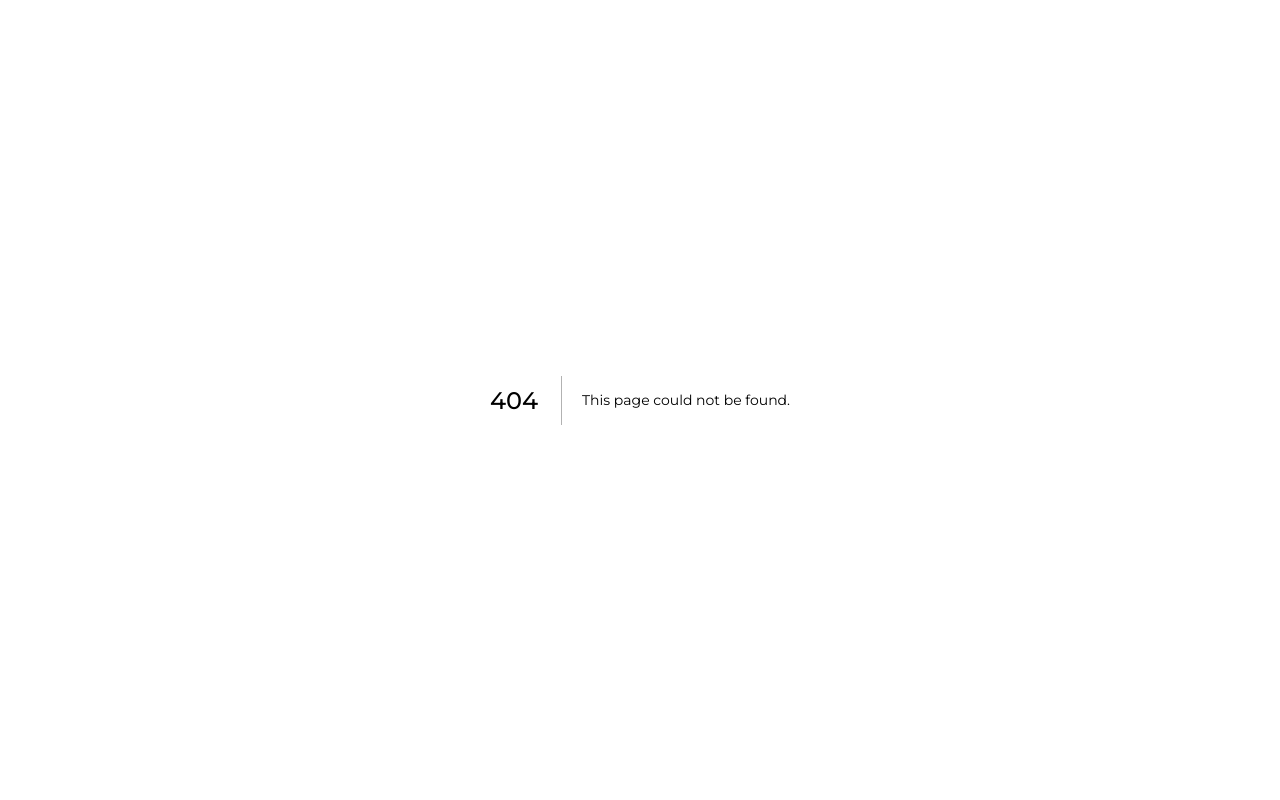
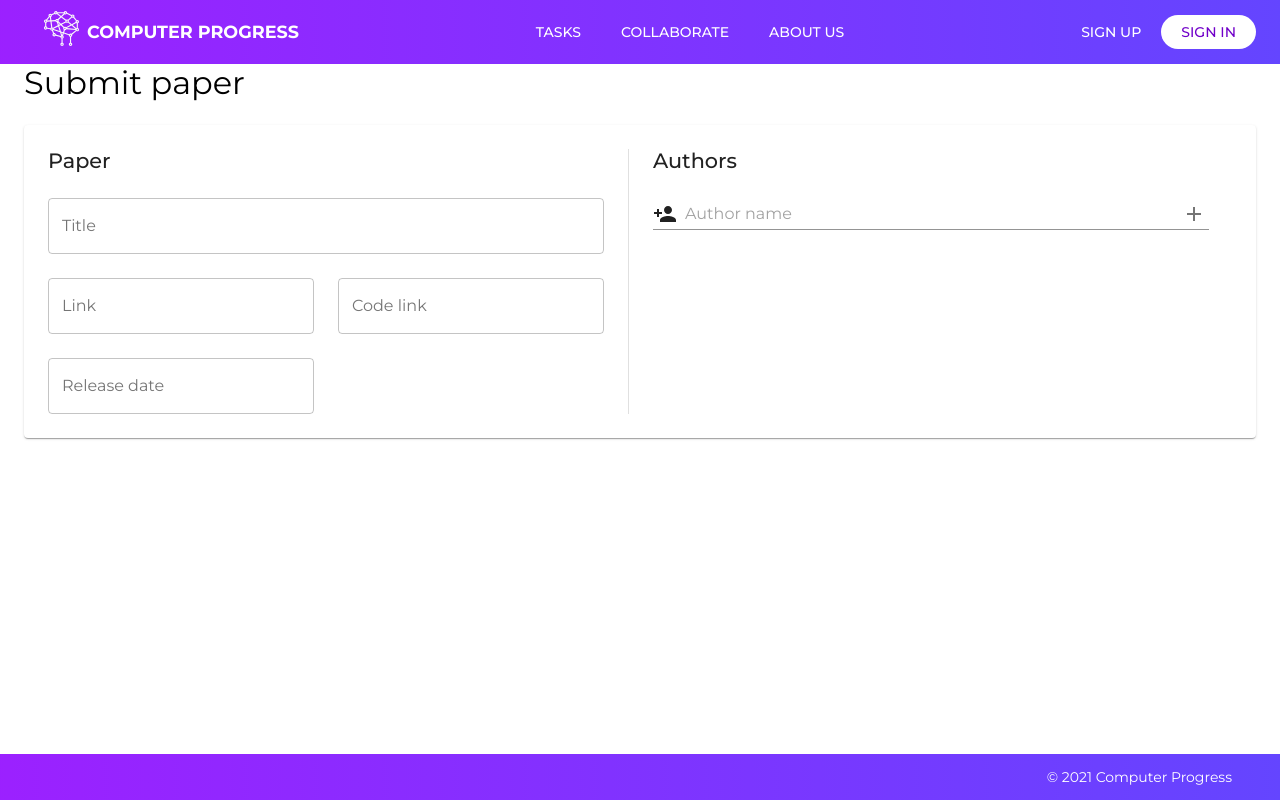
Before and after one commit to Computer-Progress/computerprogress.com, a Next.js app: page /submit-paper in a window 1280 px wide. Before the commit this address had no page. Built offline with nearby package versions, Linux system fonts and the light colour scheme.

Commit message:
feat(submit-paper): add info card

```diff
--- /dev/null
+++ b/components/SubmitPaperInfo/index.js
@@ -0,0 +1,82 @@
+import {
+  Grid,
+  Typography,
+  TextField,
+  Divider,
+  IconButton,
+} from "@material-ui/core";
+import PersonAdd from "@material-ui/icons/PersonAdd";
+import Add from "@material-ui/icons/Add";
+
+import {
+  StyledCard,
+  StyledBoxContainer,
+  StyledBoxItem,
+  StyledTextField,
+} from "./styles";
+import { InputAdornment } from "@material-ui/core";
+
+export default function SubmitPaperInfo() {
+  return (
+    <StyledCard>
+      <StyledBoxContainer>
+        <Grid container spacing={3}>
+          <Grid item xs={6} container spacing={3} alignContent="flex-start">
+            <Grid item xs={12}>
+              <Typography variant="h3">Paper</Typography>
+            </Grid>
+
+            <Grid item xs={12}>
+              <StyledTextField label="Title" />
+            </Grid>
+
+            <Grid item xs={6}>
+              <StyledTextField label="Link" />
+            </Grid>
+
+            <Grid item xs={6}>
+              <StyledTextField label="Code link" />
+            </Grid>
+
+            <Grid item xs={6}>
+              <StyledTextField label="Release date" />
+            </Grid>
+          </Grid>
+
+          <Grid item>
+            <Divider orientation="vertical" />
+          </Grid>
+
+          <Grid item xs={6} container spacing={3} alignContent="flex-start">
+            <Grid item xs={12}>
+              <Typography variant="h3">Authors</Typography>
+            </Grid>
+
+            <Grid item xs={12}>
+              <TextField
+                placeholder="Author name"
+                fullWidth
+                InputProps={{
+                  startAdornment: (
+                    <InputAdornment position="start">
+                      <PersonAdd />
+                    </InputAdornment>
+                  ),
+                  endAdornment: (
+                    <InputAdornment position="end">
+                      <IconButton size="small" onClick={console.log("a")}>
+                        <Add />
+                      </IconButton>
+                    </InputAdornment>
+                  ),
+                }}
+              >
+                Paper
+              </TextField>
+            </Grid>
+          </Grid>
+        </Grid>
+      </StyledBoxContainer>
+    </StyledCard>
+  );
+}
--- /dev/null
+++ b/components/SubmitPaperInfo/styles.js
@@ -0,0 +1,19 @@
+import styled from "styled-components";
+import { Card, Box, TextField } from "@material-ui/core";
+
+export const StyledCard = styled(Card).attrs({})``;
+
+// export const StyledGridContainer = styled(Grid).attrs({})``;
+
+export const StyledBoxContainer = styled(Box).attrs({
+  p: 3,
+})``;
+
+export const StyledBoxItem = styled(Box).attrs({
+  p: 0,
+})``;
+
+export const StyledTextField = styled(TextField).attrs({
+  variant: "outlined",
+  fullWidth: true,
+})``;
--- /dev/null
+++ b/containers/SubmitPaper/index.js
@@ -0,0 +1,32 @@
+import { ThemeProvider } from "@material-ui/core/styles";
+import { MuiTheme } from "../../styles/theme";
+
+import PageTemplate from "../../components/PageTemplate";
+import SubmitPaperInfo from "../../components/SubmitPaperInfo";
+// import SubmitPaperModel from "../../components/SubmitPaperModel";
+
+import { Grid } from "@material-ui/core/";
+
+import { Typography } from "@material-ui/core";
+
+export default function SubmitPaper() {
+  return (
+    <ThemeProvider theme={MuiTheme}>
+      <PageTemplate>
+        <Grid container spacing={3}>
+          <Grid item>
+            <Typography variant="h1">Submit paper</Typography>
+          </Grid>
+
+          <Grid item>
+            <SubmitPaperInfo />
+          </Grid>
+
+          {/* <Grid item>
+            <SubmitPaperModel />
+          </Grid> */}
+        </Grid>
+      </PageTemplate>
+    </ThemeProvider>
+  );
+}
--- /dev/null
+++ b/pages/submit-paper.js
@@ -0,0 +1 @@
+export { default } from "../containers/SubmitPaper";
--- a/styles/theme.js
+++ b/styles/theme.js
@@ -34,6 +34,10 @@ export const MuiTheme = createMuiTheme({
       fontSize: "1.3rem",
       fontWeight: 500,
     },
+    h4: {
+      fontSize: "1rem",
+      fontWeight: 500,
+    },
     h6: {
       fontSize: "1.1rem",
     },
```
Also changed, not shown: containers/SubmitPaper/styles.js (added).
